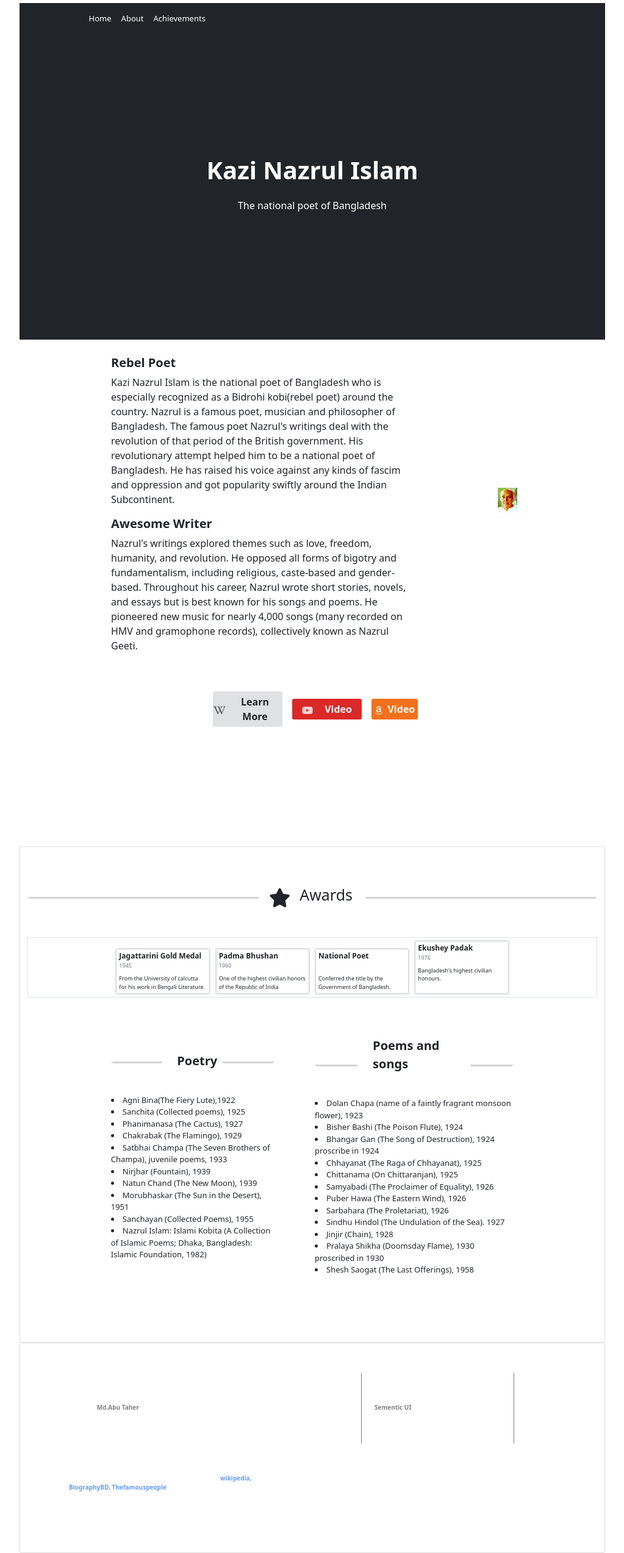
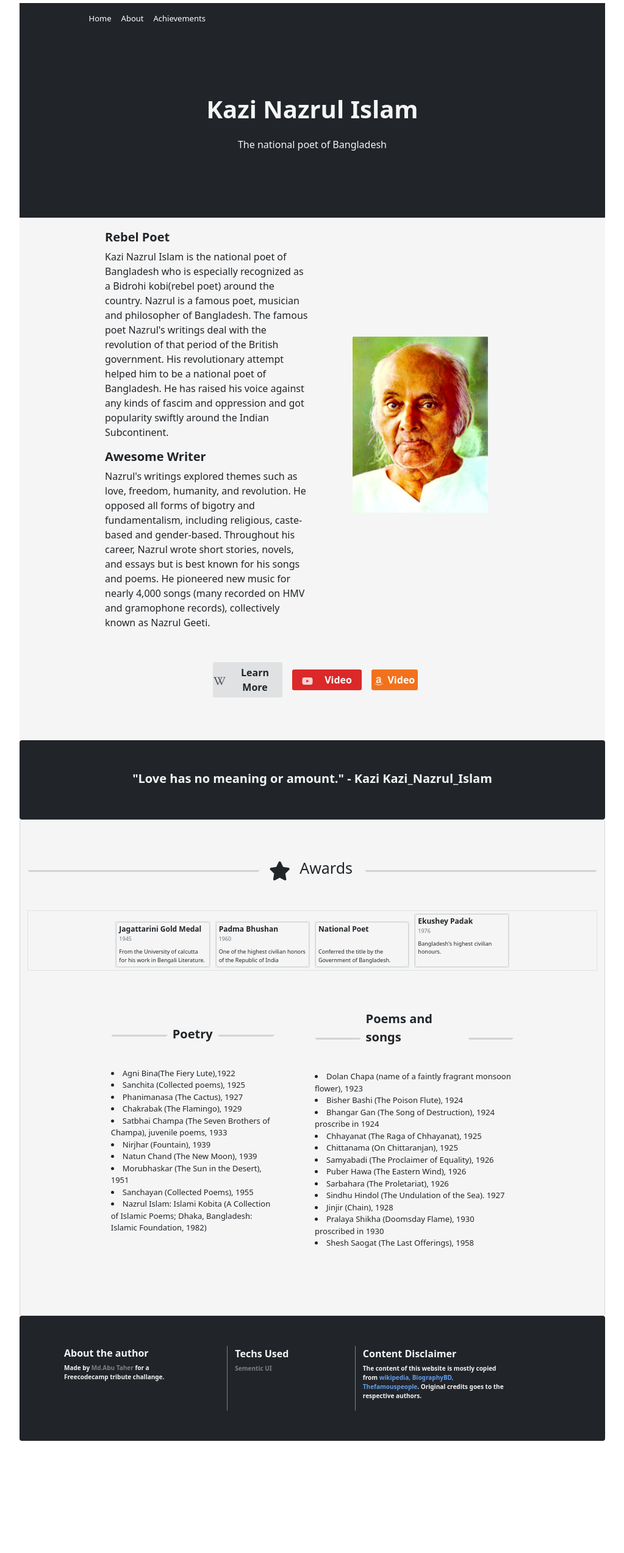
Before and after one commit to RashmiSudheendra/About-Poet, a plain HTML site: page index.html in a window 1280 px wide. Shown: the whole page at 61% size, without its empty margins (128-1151 px from the left). After the commit the page ends 2363 px from the top, so only its background shows below. Drawn offline with nearby package versions, Linux system fonts and the light colour scheme.

Commit message:
Update style.css

```diff
--- a/style.css
+++ b/style.css
@@ -1,7 +1,6 @@
 #mainConatainer{
     background: rgb(33, 37, 41);
     border-radius: 0px;
-    width: 1350px;
     height: auto;
     display: flex;
     margin-top:5px;
@@ -13,61 +12,51 @@
 #header{
     width:80%;
     align-self: center;
-    color:white;
+    color:whitesmoke;
     text-align: center;
-    height: 500px;
+    height: 300px;
 }
-#name{
-    font-size: 70px;
-}
-#discrip{
-    font-size: 30px;
-}
+
 #sec1{
-    background: white;
+    background-color: whitesmoke;
     align-self: center;
 }
-#content{
-    margin: 10px 70px 10px 10px;
-    width:500px;
-}
-#pic{
-    margin-left: 50px;
+#secsub1, #secsub2{
+    background: whitesmoke;
 }
 #btn1{
     background-color: rgb(224, 225, 226);
     margin: 5px;
     text-align: center;
-    width:13%;
-    height:auto
-}
-#sec3{
-    background: white;
-    align-self: center;
-}
-#icon1{
-    margin:10px;
-    width:10%;
-    height:10%
 }
 #btn2{
     background-color: rgb(219, 40, 40);
     margin: 5px;
     text-align: center;
-    width:10%;
-    height:auto
 }
 #btn3{
     background-color: rgb(242, 113, 28);
     margin: 5px;
     text-align: center;
-    width:9%;
-    height:auto
 }
 #text3{
-    color:white;
+    color:whitesmoke;
     font-size: 20px;
     font-weight: bold;
+    text-align: center;
+}
+#sec2{
+    background: rgb(33, 37, 41);
+    height: 130px;
+}
+#sec3{
+    background: whitesmoke;
+    align-self: center;
+}
+#icon1{
+    margin:10px;
+    width:5%;
+    height:5%
 }
 span{
     font-size: 25px;
@@ -89,19 +78,16 @@ span{
     font-size: 9px;
 }
 #c1,#c2,#c3,#c4{
-    background: white;
+    background: whitesmoke;
     border: 1px solid lightgray;
 }
 #linel{
     border: 3px solid;
-    width:150px;
     height:1px;
-    margin-right: 15px;
     border-color: lightgray transparent transparent transparent;
 }
 #liner{
     border: 3px solid;
-    width:170px;
     height:1px;
     border-color: lightgray transparent transparent transparent;
 }
@@ -112,7 +98,9 @@ li{
     font-size: 13px;
 }
 #footer{
-    color:white;
+    background: rgb(33, 37, 41);
+    color:whitesmoke;
+    height: auto;
 }
 spanb{
     color:rgb(100, 157, 238);
@@ -121,23 +109,17 @@ spang{
     color:gray;
 }
 #f1{
-    width: 500px;
     text-align: left;
-    padding: 20px;
-    border: 1px solid;
-    border-color: transparent gray transparent transparent;
 }
 #f2{
-    width: 250px;
     text-align: left;
-    padding: 20px;
     border: 1px solid;
-    border-color: transparent gray transparent transparent;
+    border-color: transparent transparent transparent gray;
 }
 #f3{
-    width: 500px;
     text-align: left;
-    padding: 20px;
+    border: 1px solid;
+    border-color: transparent transparent transparent gray;
 }
 #fhead1,#fhead2,#fhead3{
     font-weight: bold;
```
